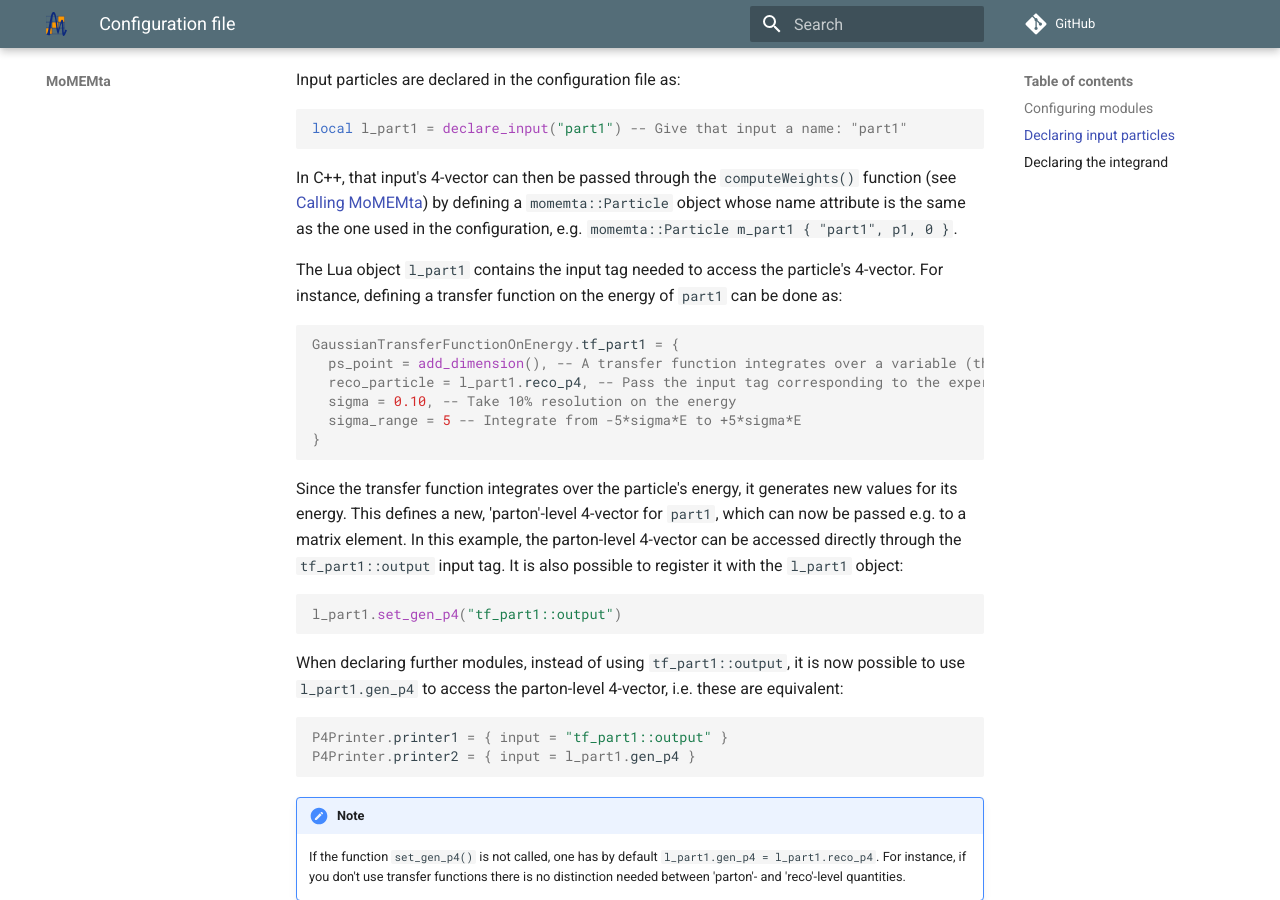
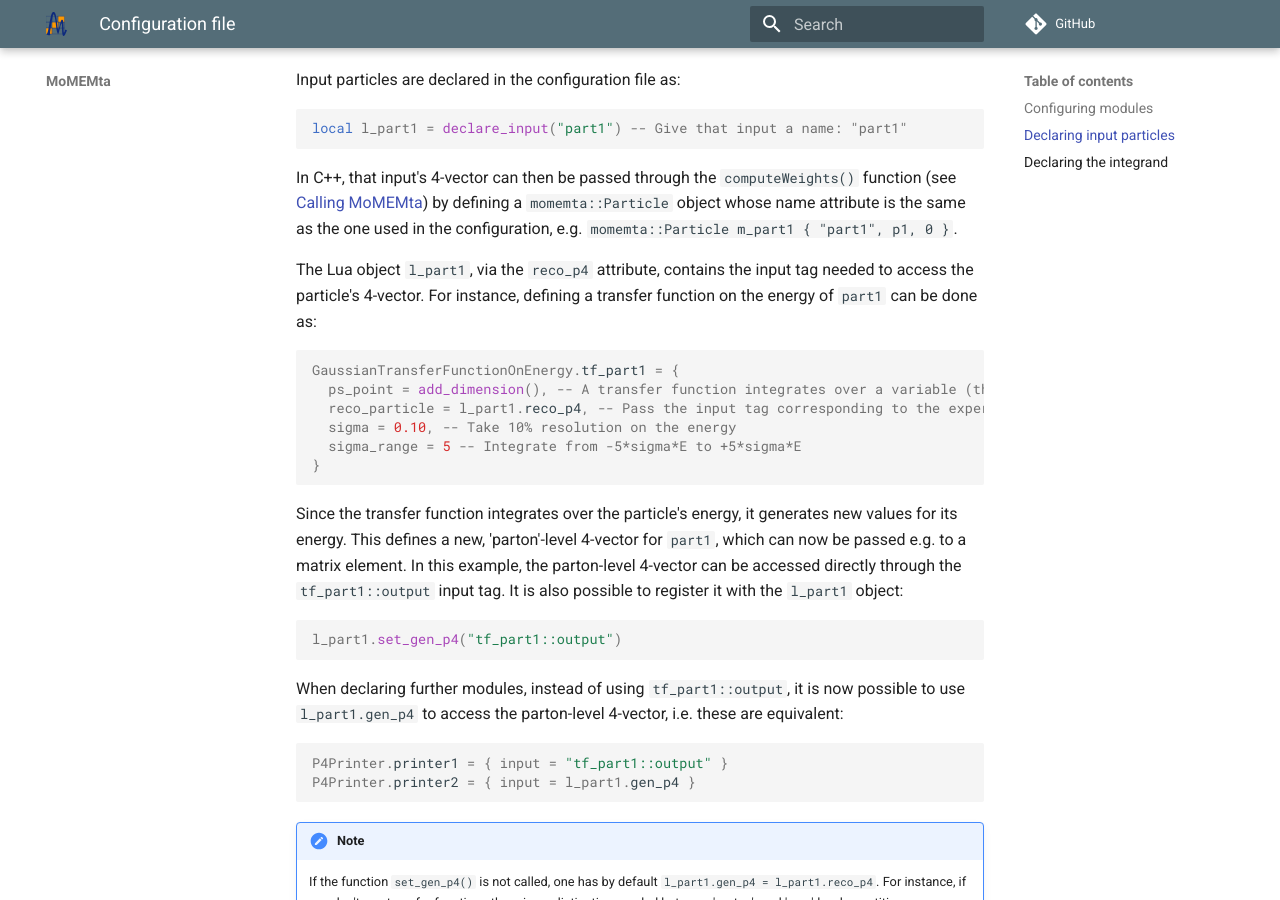
Before and after one commit to swertz/momemta.github.io, an MkDocs documentation site: the page built from docs/in-depth/configuration-file.md, in a window 1280 px wide and 900 px high, scrolled down 1557 px. Built offline with MkDocs 1.6.1 and Material for MkDocs 9.7.7, drawn with Linux system fonts in a browser that asks for light colours; comment, search, counter and statistics services are not loaded; old or Windows-style settings are respelled for this version of MkDocs.

Commit message:
Further comments

````diff
--- a/docs/in-depth/configuration-file.md
+++ b/docs/in-depth/configuration-file.md
@@ -60,7 +60,7 @@ local l_part1 = declare_input("part1") -- Give that input a name: "part1"
 
 In C++, that input's 4-vector can then be passed through the `computeWeights()` function (see [Calling MoMEMta](calling-momemta)) by defining a `momemta::Particle` object whose name attribute is the same as the one used in the configuration, e.g. `momemta::Particle m_part1 { "part1", p1, 0 }`.
 
-The Lua object `l_part1` contains the input tag needed to access the particle's 4-vector. For instance, defining a transfer function on the energy of `part1` can be done as:
+The Lua object `l_part1`, via the `reco_p4` attribute, contains the input tag needed to access the particle's 4-vector. For instance, defining a transfer function on the energy of `part1` can be done as:
 ```Lua
 GaussianTransferFunctionOnEnergy.tf_part1 = {
   ps_point = add_dimension(), -- A transfer function integrates over a variable (the particle's energy), so we need a new dimension in the integrated volume
````
Also changed, not shown: docs/in-depth/calling-momemta.md (+1 -1 lines).
